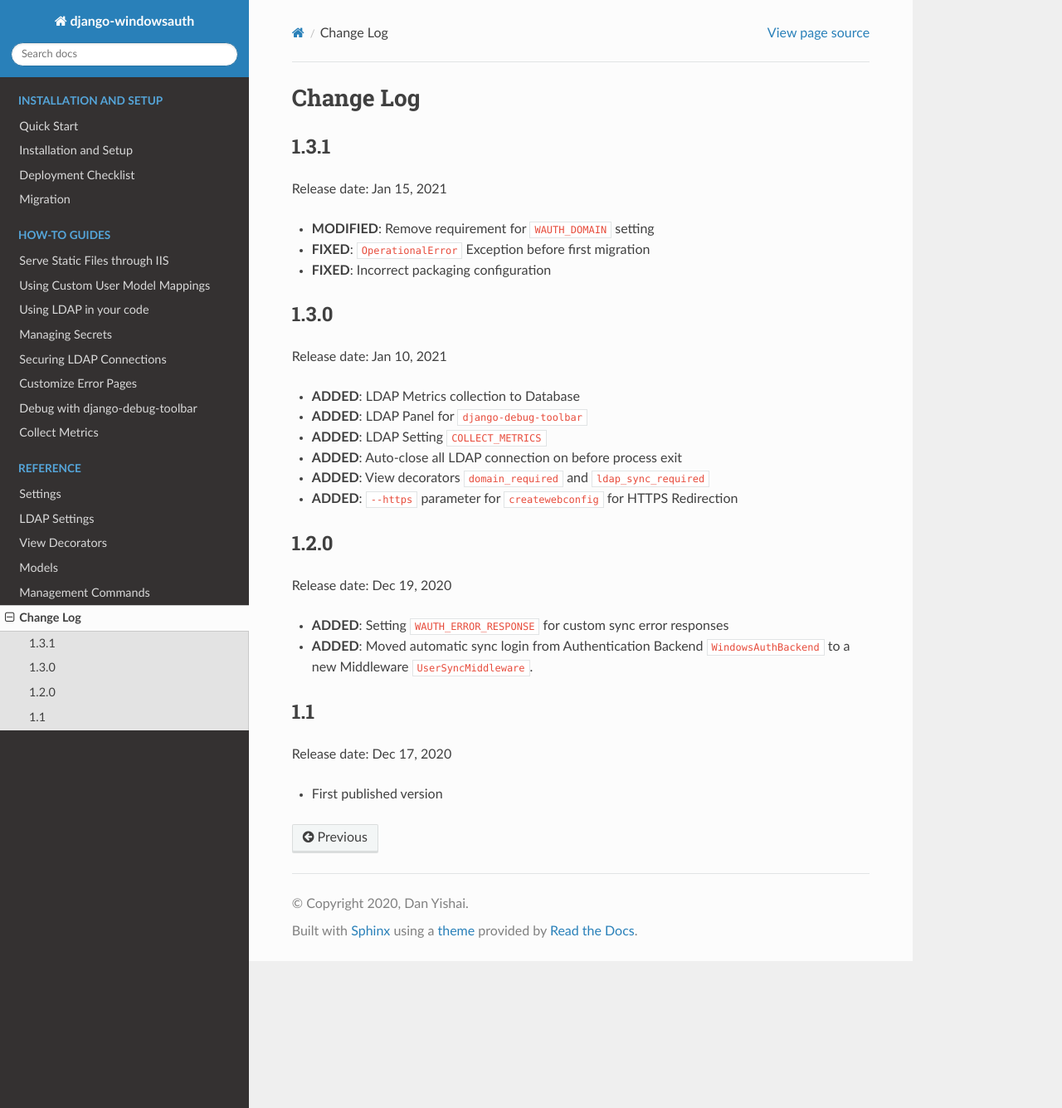
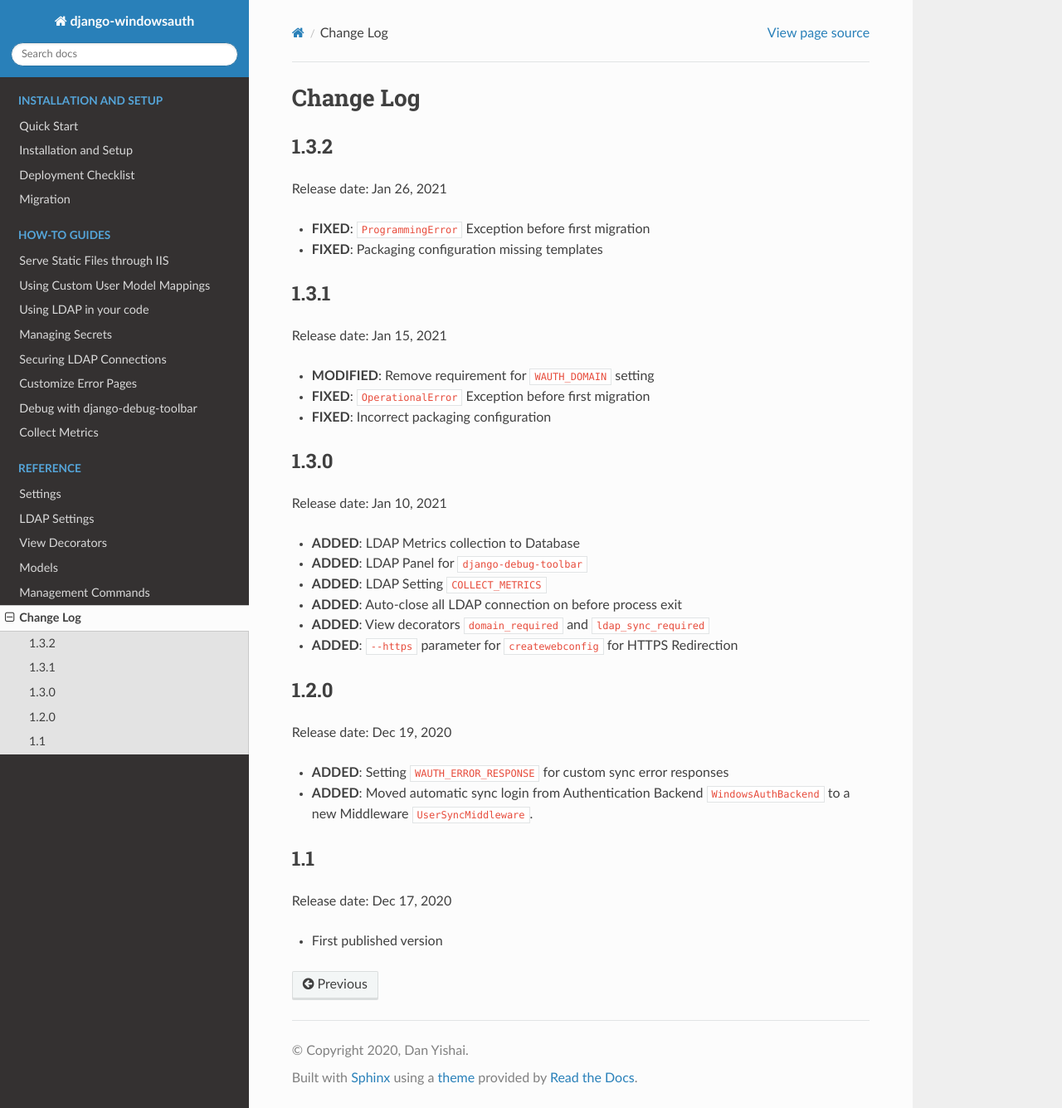
Before and after one commit to danyi1212/django-windowsauth, a Sphinx documentation site: the page built from docs/source/reference/change_log.rst, in a window 1280 px wide and 1335 px high. Shown: the whole window at 83% size. Built offline with Sphinx 7.4.7 and the Read the Docs theme 2.0.0, drawn with Linux system fonts in a browser that asks for light colours.

Commit message:
📦 Release 1.3.2

```diff
--- a/docs/source/reference/change_log.rst
+++ b/docs/source/reference/change_log.rst
@@ -1,6 +1,14 @@
 
 Change Log
 =============
+
+1.3.2
+-----
+
+Release date: Jan 26, 2021
+
+- **FIXED**: ``ProgrammingError`` Exception before first migration
+- **FIXED**: Packaging configuration missing templates
 
 1.3.1
 -----
--- a/setup.cfg
+++ b/setup.cfg
@@ -1,6 +1,6 @@
 [metadata]
 name = django-windowsauth
-version = 1.3.1
+version = 1.3.2
 description = Easy integration and deployment of Django projects into Windows Environments.
 long_description = file: README.rst
 url = https://github.com/danyi1212/django-windowsauth
```
